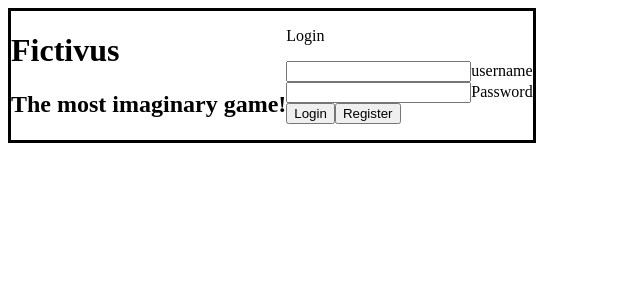
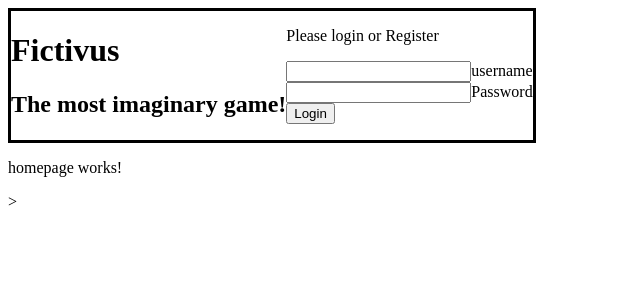
Before and after one commit to robindewitte/gameforumfrontend, an Angular app in the folder FictivusForum/: page /home in a window 1280 px wide. Shown: the top 300 px of the page, without its empty margins (0-640 px from the left). Built offline with nearby package versions, Linux system fonts and the light colour scheme.

Commit message:
betere homepage tegen dubbele header

```diff
--- a/FictivusForum/src/app/app-routing.module.ts
+++ b/FictivusForum/src/app/app-routing.module.ts
@@ -1,10 +1,11 @@
 import { NgModule } from '@angular/core';
 import { RouterModule, Routes } from '@angular/router';
 import { AppComponent } from './app.component';
+import { HomepageComponent } from './components/homepage/homepage.component';
 import { RegisterpageComponent } from './components/registerpage/registerpage.component';
 
 const routes: Routes = [{path: '', redirectTo: 'home', pathMatch: 'full'}, {path: 'registration', component: RegisterpageComponent},
-{path:'home', component: AppComponent}];
+{path:'home', component: HomepageComponent}];
 
 @NgModule({
   imports: [RouterModule.forRoot(routes)],
--- a/FictivusForum/src/app/app.component.html
+++ b/FictivusForum/src/app/app.component.html
@@ -1,3 +1,2 @@
-<div class="mainpage">
-  <app-header></app-header>
-</div>
+<app-header></app-header>
+<router-outlet></router-outlet>>
--- a/FictivusForum/src/app/app.module.ts
+++ b/FictivusForum/src/app/app.module.ts
@@ -12,12 +12,14 @@ import {AuthGuardService} from './helpers/authguard.service';
 import {AuthInterceptor} from './helpers/auth-interceptor';
 import {AuthenticationService} from './services/authentication.service';
 import { RegisterpageComponent } from './components/registerpage/registerpage.component';
+import { HomepageComponent } from './components/homepage/homepage.component';
 
 @NgModule({
   declarations: [
     AppComponent,
     HeaderComponent,
-    RegisterpageComponent
+    RegisterpageComponent,
+    HomepageComponent
   ],
   imports: [
     HttpClientModule,
--- /dev/null
+++ b/FictivusForum/src/app/components/homepage/homepage.component.html
@@ -0,0 +1 @@
+<p>homepage works!</p>
--- /dev/null
+++ b/FictivusForum/src/app/components/homepage/homepage.component.ts
@@ -0,0 +1,15 @@
+import { Component, OnInit } from '@angular/core';
+
+@Component({
+  selector: 'app-homepage',
+  templateUrl: './homepage.component.html',
+  styleUrls: ['./homepage.component.css']
+})
+export class HomepageComponent implements OnInit {
+
+  constructor() { }
+
+  ngOnInit(): void {
+  }
+
+}
--- a/FictivusForum/src/app/header/header.component.html
+++ b/FictivusForum/src/app/header/header.component.html
@@ -3,7 +3,7 @@
     <h2>The most imaginary game!</h2>
   </div>
   <form class="card center" autocomplete="off" name="form" (ngSubmit)="f.form.valid && login()" #f="ngForm" novalidate>
-      <p>Login</p>
+      <p>Please login or <a (click)="ToRegister()">Register</a></p>
       <div class="input-field" [ngClass]="{ 'has-error': f.submitted}">
         <input type="text" id="username" name="username" [(ngModel)]="model.username" #username="ngModel" required />
         <label for="username">username</label>
@@ -16,7 +16,6 @@
       </div>
       <div class="row no-margin">
         <button [disabled]="loading" id="submit" class="btn">Login</button>
-        <button (click)="ToRegister()" >Register</button>
       </div>
         <p class="error">{{ErrorMessage}}</p>
     </form>
--- a/FictivusForum/src/app/header/header.component.ts
+++ b/FictivusForum/src/app/header/header.component.ts
@@ -47,7 +47,7 @@ export class HeaderComponent implements OnInit {
   setStorageData(data: any){
     localStorage.setItem('token', data);
     localStorage.setItem('username', this.model.username);
-    this.router.navigateByUrl('/dashboard');
+    this.router.navigateByUrl('/home');
   }
 
 }
```
Also changed, not shown: FictivusForum/src/app/components/homepage/homepage.component.css (added), 1 other file (tests, documents, lock files or other folders).
